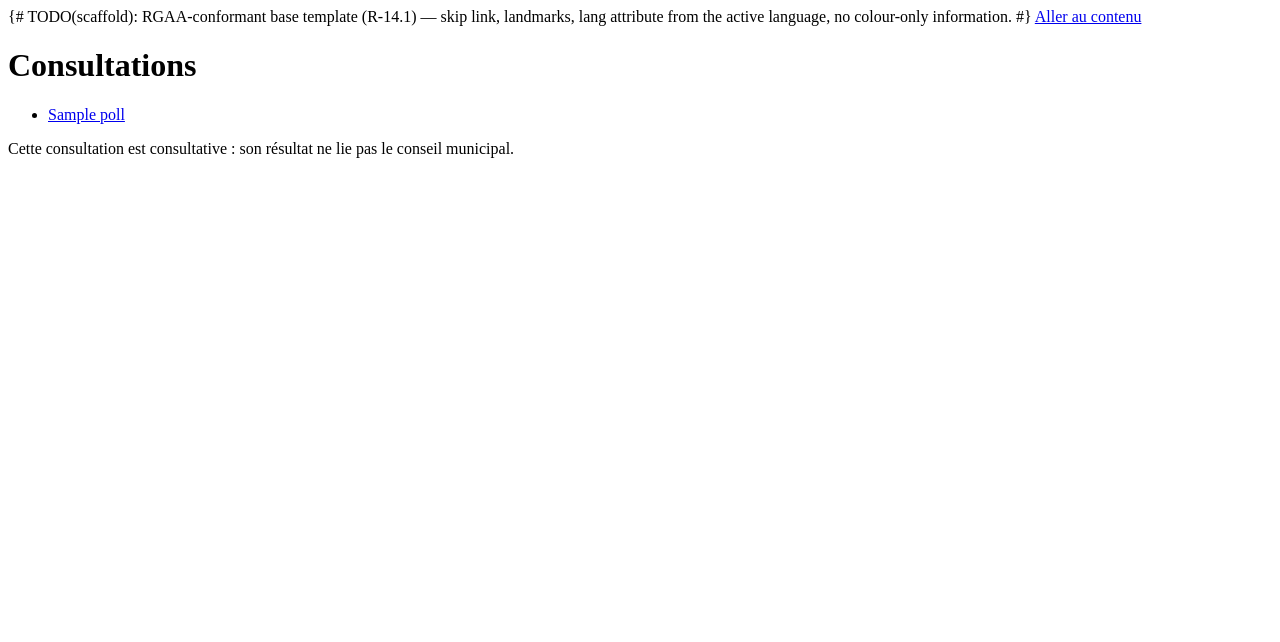
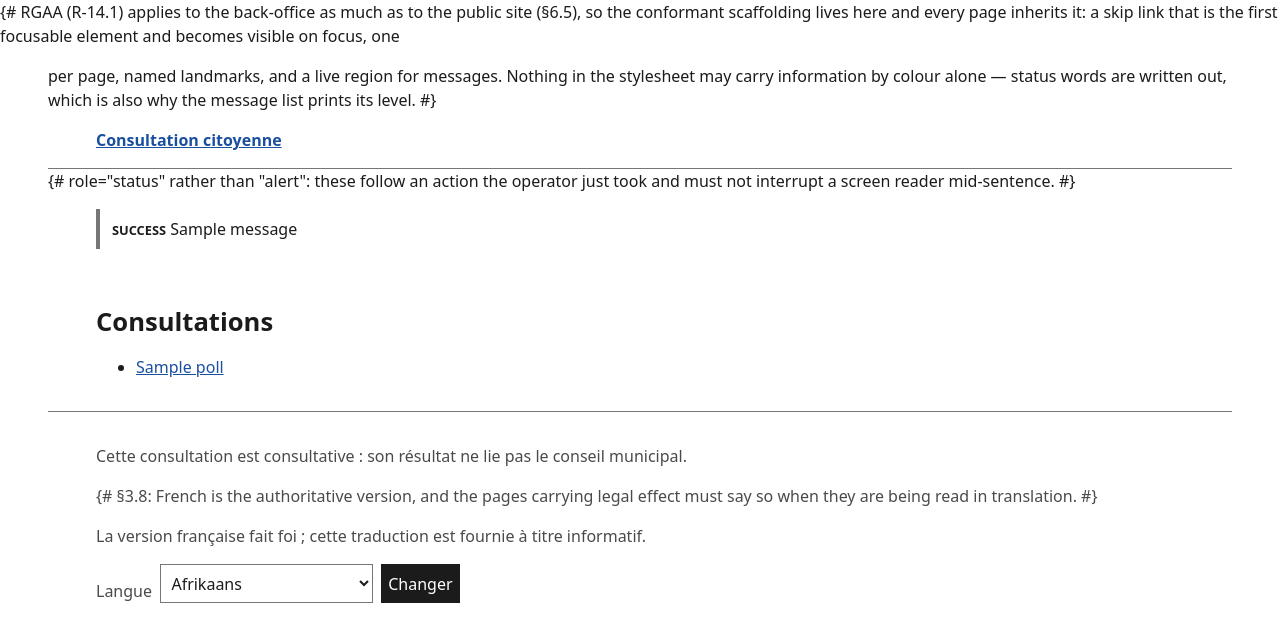
Before and after one commit to rv1nc3nt/polls, a Django app: template src/templates/publicsite/poll_list.html in a window 1280 px wide. Shown: the top 642 px of the page. Run offline with Django 5.2, Linux system fonts and the light colour scheme; the template is opened without the code that fills it: most values are stand-ins (such as "Sample title", 1, 10 or a date in 2020); one stand-in notice (Sample message) is shown.

Commit message:
Add the back-office auth shell and the per-poll role gate (§6.5, §3.7)
The eleven screens of §6.5 are "scoped to a poll and gated by the per-poll
roles of §3.7". That gate is one decision in apps/backoffice/access.py rather
than eleven ad-hoc checks: a screen that forgets the check shows ballots to
whoever has the URL, and the failure is silent.

Two things the gate deliberately does not do. `commune_admin` is the
commune-level flag of §3.7 — it opens the poll index and the commune-level
screens and grants nothing on an individual poll; and `is_superuser` is never
consulted, since §6.5.11's wizard exists so no commune runs `createsuperuser`.
Screen 5 is the one place a voter's identity sits beside ballot content, so
reaching it should follow a ROLE_ASSIGNED grant somebody made (§10), not a flag
somebody has. A commune admin who needs to key a ballot grants themselves the
role first, which is audited. Both are pinned by tests, as is the rule that any
view taking a `poll` must be wrapped.

Also here, because the screens need somewhere to render:

- sign-in and sign-out for named accounts (R-2.2), with no self-service signup
  and no reset by mail, and the poll index a signed-in operator lands on;
- an RGAA base template (R-14.1) — skip link first in the tab order, named
  landmarks, live region for messages, visible focus, nothing carrying meaning
  by colour alone — and the back-office shell over it, plus 403/404 pages that
  name the missing role without naming who holds it;
- §3.8's notice that the French version governs, shown when a page carrying
  legal effect is read in translation;
- locale/en, hand-written because GNU gettext is not installed here.
  `compilemessages` now runs in CI so a malformed catalogue fails the build,
  and the Ansible provision and deploy steps name the dependency.

Co-Authored-By: Claude Opus 5 <noreply@anthropic.com>
Claude-Session: https://claude.ai/code/session_0124egBumafUTags4N1RzNxe

```diff
--- a/ansible/roles/polls/tasks/provision.yml
+++ b/ansible/roles/polls/tasks/provision.yml
@@ -1,6 +1,6 @@
 # SPDX-License-Identifier: 0BSD
-# 1. System packages, fr_FR.UTF-8, Europe/Paris, unattended upgrades, firewall
-#    allowing only 22, 80 and 443.
+# 1. System packages (gettext among them, for `compilemessages`), fr_FR.UTF-8,
+#    Europe/Paris, unattended upgrades, firewall allowing only 22, 80 and 443.
 # 2. Unprivileged service user; database under {{ polls_state_dir }}, backups
 #    under {{ polls_backup_dir }}, code under {{ polls_prefix }}, none of it
 #    world-readable.
--- /dev/null
+++ b/src/static/css/app.css
@@ -0,0 +1,109 @@
+/* SPDX-License-Identifier: 0BSD */
+
+/* RGAA (R-14.1), and only what the criteria actually require. No framework,
+   no build step (§14): an adopting commune's IT department reads this file in
+   one sitting.
+
+   Three rules this file keeps and every later screen must keep too:
+   - nothing carries meaning by colour alone (3.1) — states and message levels
+     are written in words, and the colour is decoration on top of the word;
+   - the focus indicator is never removed and never relies on colour alone (10.7);
+   - sizes are in rem, so the page survives a 200 % zoom (10.4). */
+
+:root {
+  --ink: #1b1b1b;
+  --ink-quiet: #4a4a4a;
+  --paper: #ffffff;
+  --paper-quiet: #f4f4f1;
+  --rule: #767676;          /* 4.5:1 on --paper */
+  --link: #1a4fa0;          /* 7.4:1 on --paper */
+  --focus: #b8003f;
+}
+
+*, *::before, *::after { box-sizing: border-box; }
+
+body {
+  margin: 0;
+  padding: 0;
+  color: var(--ink);
+  background: var(--paper);
+  font: 1rem/1.5 system-ui, -apple-system, "Segoe UI", sans-serif;
+}
+
+main, .banner, .contentinfo, .pollnav, .messages { padding: 1rem clamp(1rem, 4vw, 3rem); }
+
+/* The skip link is the first focusable element and is off-screen until focused,
+   never `display: none`, which would take it out of the tab order (12.7). */
+.skip {
+  position: absolute;
+  left: -100vw;
+  top: 0;
+  padding: 0.5rem 1rem;
+  background: var(--ink);
+  color: var(--paper);
+}
+.skip:focus { left: 0; z-index: 10; }
+
+a { color: var(--link); }
+a:hover { text-decoration-thickness: 2px; }
+
+/* Visible focus everywhere, outline rather than a colour swap, so it survives
+   forced-colours and colour-blind viewing (10.7). */
+:focus-visible {
+  outline: 3px solid var(--focus);
+  outline-offset: 2px;
+}
+
+.banner {
+  display: flex;
+  flex-wrap: wrap;
+  gap: 1rem;
+  align-items: baseline;
+  justify-content: space-between;
+  border-bottom: 1px solid var(--rule);
+}
+.site-name { font-weight: 700; margin: 0; }
+.account { display: flex; gap: 0.75rem; align-items: baseline; }
+.account__name { font-weight: 600; }
+
+.pollnav {
+  background: var(--paper-quiet);
+  border-bottom: 1px solid var(--rule);
+}
+.pollnav__poll { margin: 0; font-weight: 600; }
+
+.messages { list-style: none; margin: 0; }
+.message { border-left: 4px solid var(--rule); padding: 0.5rem 0.75rem; margin-bottom: 0.5rem; }
+/* The level is printed as a word by the template; this only styles it. */
+.message__level { font-weight: 700; text-transform: uppercase; font-size: 0.8rem; }
+.message--error { border-left-color: var(--focus); }
+
+.error { border-left: 4px solid var(--focus); padding: 0.5rem 0.75rem; font-weight: 600; }
+.notice, .help { color: var(--ink-quiet); }
+
+h1 { font-size: 1.6rem; line-height: 1.25; }
+
+table { border-collapse: collapse; width: 100%; }
+caption { text-align: left; font-weight: 600; padding-bottom: 0.5rem; }
+th, td { text-align: left; padding: 0.5rem; border-bottom: 1px solid var(--rule); }
+
+.tag {
+  border: 1px solid var(--rule);
+  border-radius: 0.2rem;
+  padding: 0 0.3rem;
+  font-size: 0.8rem;
+}
+
+label { display: block; font-weight: 600; }
+input, select, button { font: inherit; padding: 0.4rem; }
+input, select { border: 1px solid var(--rule); background: var(--paper); color: var(--ink); }
+button {
+  border: 1px solid var(--ink);
+  background: var(--ink);
+  color: var(--paper);
+  cursor: pointer;
+}
+
+.contentinfo { border-top: 1px solid var(--rule); color: var(--ink-quiet); }
+.langswitch { display: flex; gap: 0.5rem; align-items: end; flex-wrap: wrap; }
+.langswitch label { font-weight: 400; }
--- a/src/templates/base.html
+++ b/src/templates/base.html
@@ -1,18 +1,65 @@
-{% load i18n %}<!doctype html>
+{% load i18n static %}<!doctype html>
 {# SPDX-License-Identifier: 0BSD #}
-{# TODO(scaffold): RGAA-conformant base template (R-14.1) — skip link, landmarks,
-   lang attribute from the active language, no colour-only information. #}
+{# RGAA (R-14.1) applies to the back-office as much as to the public site
+   (§6.5), so the conformant scaffolding lives here and every page inherits it:
+   a skip link that is the first focusable element and becomes visible on focus,
+   one <main> per page, named landmarks, and a live region for messages. Nothing
+   in the stylesheet may carry information by colour alone — status words are
+   written out, which is also why the message list prints its level. #}
 <html lang="{{ LANGUAGE_CODE }}">
 <head>
   <meta charset="utf-8">
   <meta name="viewport" content="width=device-width, initial-scale=1">
   <title>{% block title %}{% translate "Consultation citoyenne" %}{% endblock %}</title>
+  <link rel="stylesheet" href="{% static 'css/app.css' %}">
 </head>
 <body>
   <a class="skip" href="#contenu">{% translate "Aller au contenu" %}</a>
+
+  <header class="banner">
+    <p class="site-name"><a href="/">{% translate "Consultation citoyenne" %}</a></p>
+    {% block header_extra %}{% endblock %}
+  </header>
+
+  {% block nav %}{% endblock %}
+
+  {% if messages %}
+    {# role="status" rather than "alert": these follow an action the operator
+       just took and must not interrupt a screen reader mid-sentence. #}
+    <ul class="messages" role="status">
+      {% for message in messages %}
+        <li class="message message--{{ message.tags }}">
+          <span class="message__level">{{ message.level_tag }}</span>
+          {{ message }}
+        </li>
+      {% endfor %}
+    </ul>
+  {% endif %}
+
   <main id="contenu">{% block content %}{% endblock %}</main>
-  <footer>
+
+  <footer class="contentinfo">
+    {# R-1.4, on every page: the result does not bind the council. #}
     <p>{% translate "Cette consultation est consultative : son résultat ne lie pas le conseil municipal." %}</p>
+
+    {# §3.8: French is the authoritative version, and the pages carrying legal
+       effect must say so when they are being read in translation. #}
+    {% if LANGUAGE_CODE != "fr" %}
+      <p lang="fr">La version française fait foi ; cette traduction est fournie à titre informatif.</p>
+    {% endif %}
+
+    <form action="{% url 'set_language' %}" method="post" class="langswitch">
+      {% csrf_token %}
+      <input type="hidden" name="next" value="{{ request.get_full_path }}">
+      <label for="langswitch-select">{% translate "Langue" %}</label>
+      <select id="langswitch-select" name="language">
+        {% get_available_languages as LANGUAGES %}
+        {% for code, name in LANGUAGES %}
+          <option value="{{ code }}" lang="{{ code }}"{% if code == LANGUAGE_CODE %} selected{% endif %}>{{ name }}</option>
+        {% endfor %}
+      </select>
+      <button type="submit">{% translate "Changer" %}</button>
+    </form>
   </footer>
 </body>
 </html>
```
Also changed, not shown: CLAUDE.md (+12 -3 lines), ansible/roles/polls/tasks/deploy.yml (+5 -2 lines), src/apps/backoffice/access.py (added, +131 -0 lines), src/apps/backoffice/urls.py (+10 -3 lines), src/apps/backoffice/views.py (+47 -0 lines), src/config/settings/base.py (+7 -0 lines), src/templates/403.html (added, +10 -0 lines), src/templates/404.html (added, +8 -0 lines), src/templates/backoffice/base.html (added, +36 -0 lines), src/templates/backoffice/login.html (added, +32 -0 lines), src/templates/backoffice/poll_index.html (added, +38 -0 lines), tests/integration/test_backoffice_access.py (added, +204 -0 lines), .github/workflows/ci.yml, locale/en/LC_MESSAGES/django.po (added).
